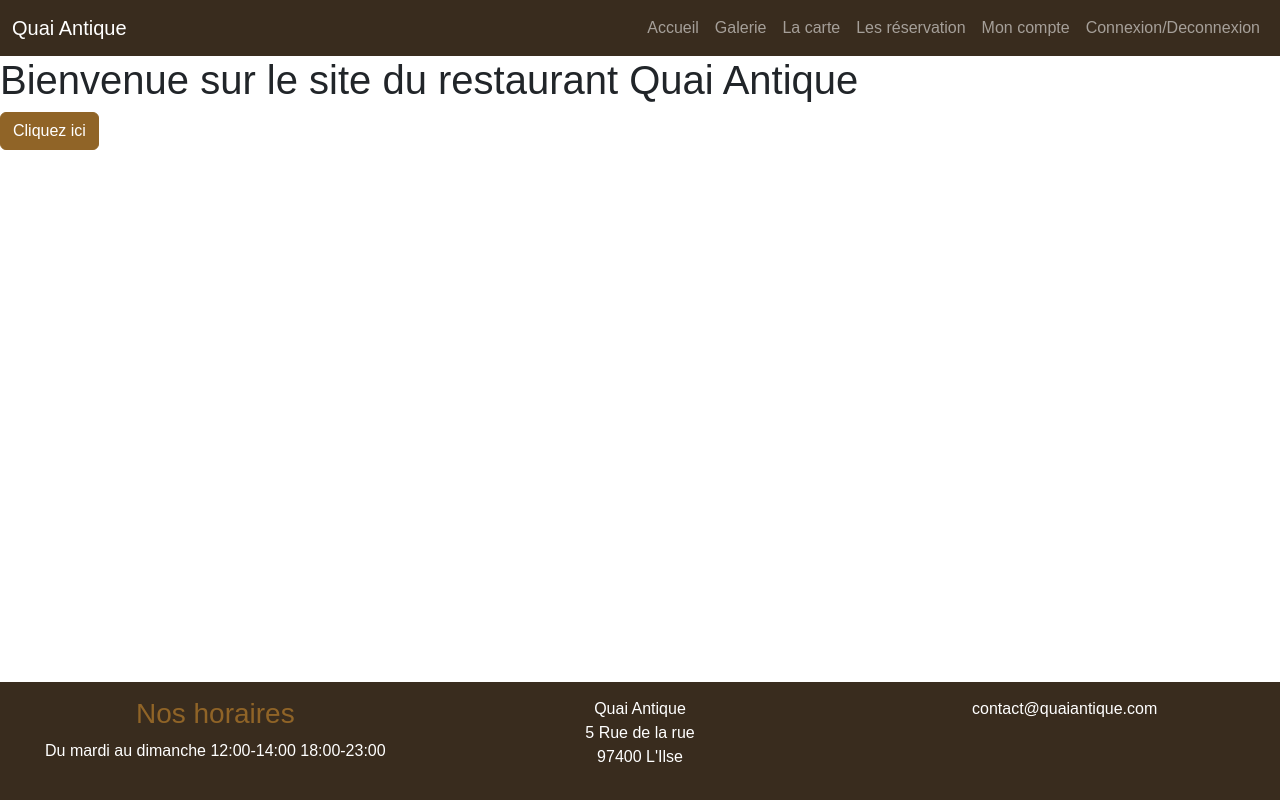
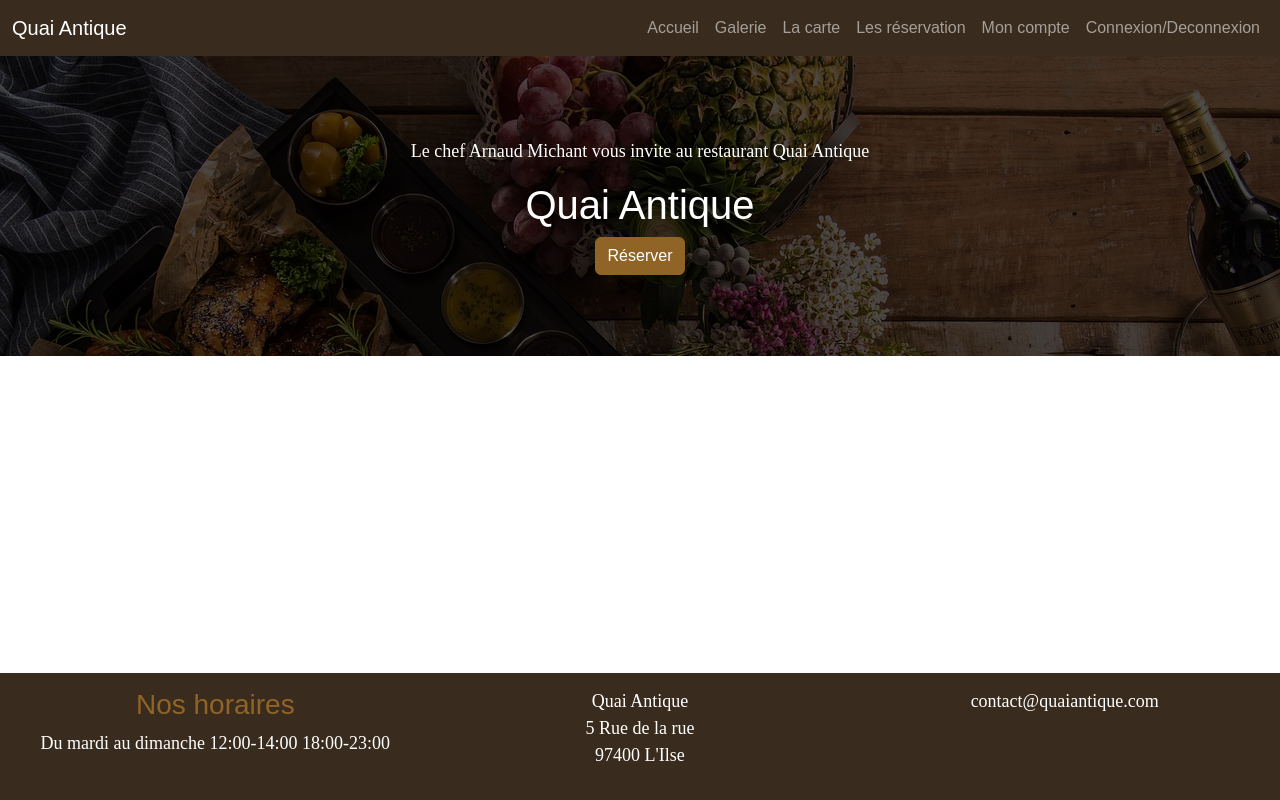
Before and after one commit to Agellid03/QuaiAntiqueRestaurantFront, a website with bundled scripts: page index.html in a window 1280 px wide. Built offline with nearby package versions, Linux system fonts and the light colour scheme; files whose address does not match are found by name; a web font is replaced by a local one.

Commit message:
Ajout des images + bloc big title

```diff
--- a/pages/home.html
+++ b/pages/home.html
@@ -1,12 +1,7 @@
-<!DOCTYPE html>
-<html lang="en">
-  <head>
-    <meta charset="UTF-8" />
-    <meta name="viewport" content="width=device-width, initial-scale=1.0" />
-    <title>Document</title>
-  </head>
-  <body>
-    <h1>Bienvenue sur le site du restaurant Quai Antique</h1>
-    <button class="btn btn-primary">Cliquez ici</button>
-  </body>
-</html>
+<div class="hero-scene text-center text-white">
+  <div class="hero-scene-content">
+    <p>Le chef Arnaud Michant vous invite au restaurant Quai Antique</p>
+    <h1>Quai Antique</h1>
+    <button class="btn btn-primary">Réserver</button>
+  </div>
+</div>
--- a/scss/main.scss
+++ b/scss/main.scss
@@ -15,3 +15,37 @@ footer.footer {
   bottom: 0;
   width: 100%;
 }
+
+//Ajout d'une regle pour les p
+p {
+  font-family: $font-family-serif;
+  font-size: 18px;
+}
+
+.hero-scene {
+  position: relative;
+
+  //Positionner devant le ::before
+  * {
+    position: relative;
+  }
+  .hero-scene-content {
+    height: 300px;
+    display: flex;
+    flex-direction: column;
+    align-items: center;
+    justify-content: center;
+  }
+}
+
+.hero-scene::before {
+  content: "";
+  position: absolute;
+  top: 0;
+  left: 0;
+  width: 100%;
+  height: 100%;
+  background-image: url(../images/FondHeroScene.jpg);
+  background-size: cover;
+  filter: brightness(0.3);
+}
```
Also changed, not shown: images/Chef.jpg (added), images/FondHeroScene.jpg (added), images/Food.jpg (added), images/Resto.jpg (added), images/Saumon.jpg (added), images/Vins.jpg (added), scss/main.css, 1 other file.
